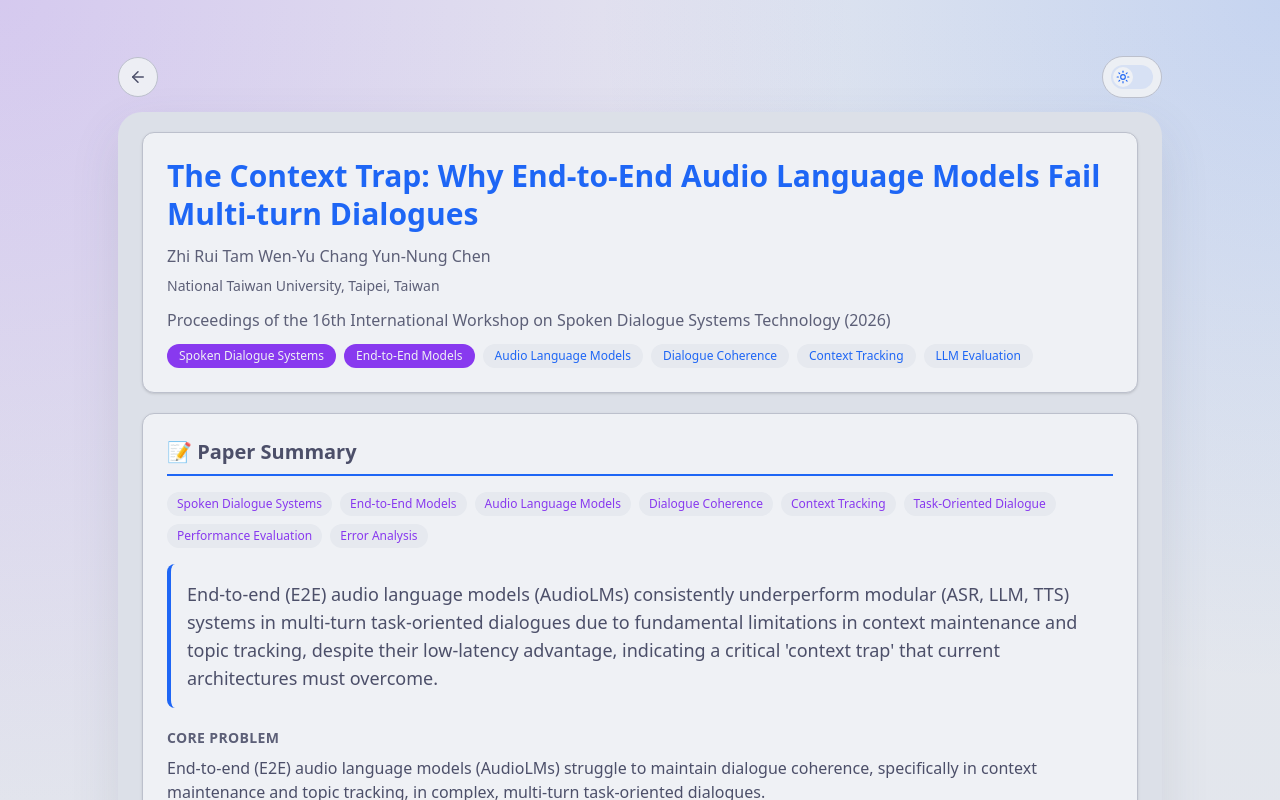
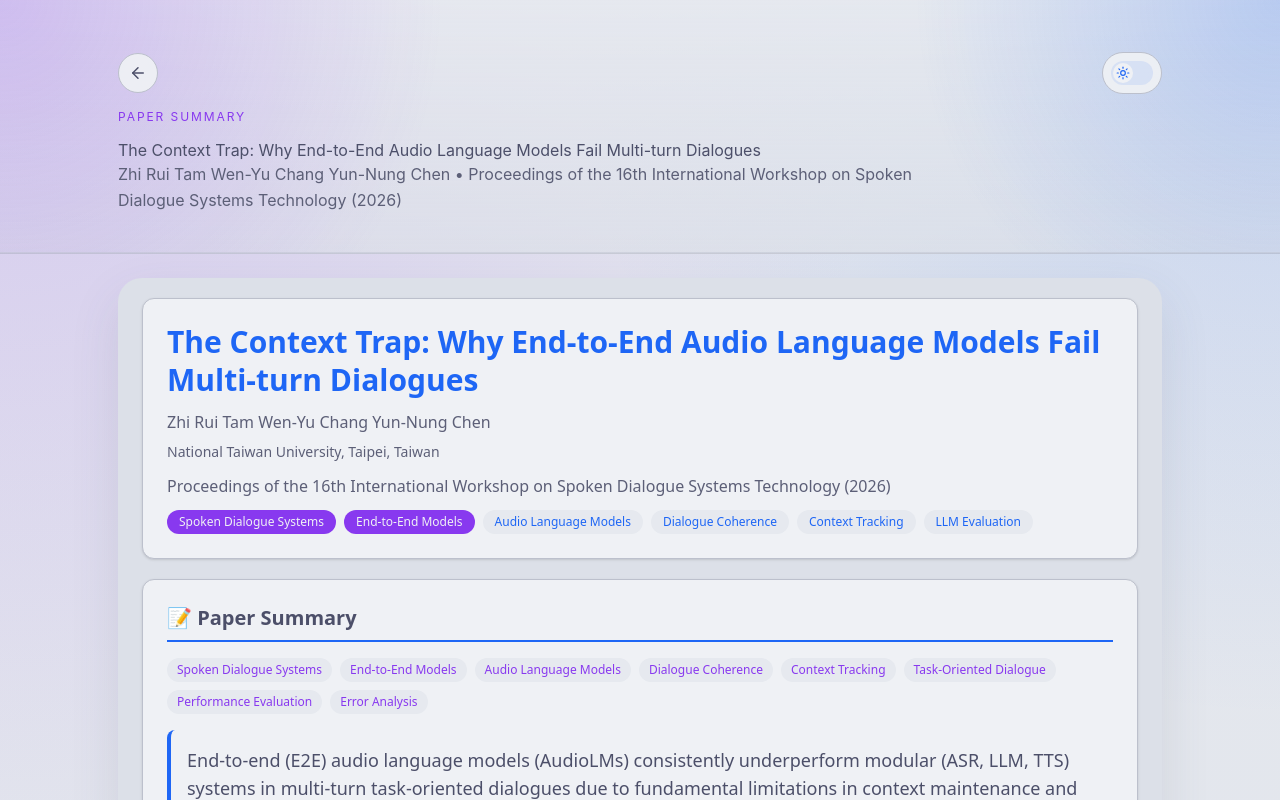
Before and after one commit to anuragshas/paper-summaries-site, a React (Vite) app: page /papers/paper-1772343143036 in a window 1280 px wide. Shown: the top 800 px of the page. Built offline with nearby package versions, Linux system fonts and the light colour scheme.

Commit message:
fix: polish Pages summary header controls

```diff
--- a/src/pages/PaperPage.tsx
+++ b/src/pages/PaperPage.tsx
@@ -23,12 +23,26 @@ export function PaperPage() {
 
   return (
     <main className="shell">
-      <div className="back-row">
-        <Link to="/" className="back-link" aria-label="Back to all papers">
-          <ArrowLeft size={18} />
-        </Link>
-        <ThemeToggle />
-      </div>
+      <header className="paper-page-header">
+        <div className="paper-page-header-inner">
+          <div className="back-row paper-page-controls">
+            <Link to="/" className="back-link" aria-label="Back to all papers">
+              <ArrowLeft size={18} />
+            </Link>
+            <ThemeToggle />
+          </div>
+          <div className="paper-page-hero-copy">
+            <p className="eyebrow">Paper Summary</p>
+            <h1>{summary?.title ?? 'Loading paper summary...'}</h1>
+            {summary ? (
+              <p className="paper-page-meta">
+                {summary.authors}
+                {summary.venue || summary.year ? ` • ${summary.venue} (${summary.year})` : ''}
+              </p>
+            ) : null}
+          </div>
+        </div>
+      </header>
       {error ? <div className="card error-card">{error}</div> : null}
       {!summary && !error ? <div className="card">Loading summary...</div> : null}
       {summary ? <PaperSummary data={summary} pdfImages={pdfImages} /> : null}
--- a/src/styles.css
+++ b/src/styles.css
@@ -133,6 +133,41 @@ a {
   max-width: 1080px;
   margin: 0 auto;
   padding: 32px 18px 64px;
+}
+
+.paper-page-header {
+  position: relative;
+  width: 100vw;
+  margin: -32px 0 24px;
+  margin-left: calc(50% - 50vw);
+  padding: 28px 0 40px;
+  border-bottom: 1px solid color-mix(in srgb, var(--line) 72%, transparent);
+  background:
+    radial-gradient(circle at top left, color-mix(in srgb, var(--accent-warm) 24%, transparent), transparent 34%),
+    radial-gradient(circle at top right, color-mix(in srgb, var(--accent) 22%, transparent), transparent 28%),
+    linear-gradient(180deg, color-mix(in srgb, var(--bg-accent) 94%, transparent), color-mix(in srgb, var(--bg) 72%, transparent));
+  box-shadow: inset 0 -1px 0 color-mix(in srgb, var(--line) 44%, transparent);
+}
+
+.paper-page-header-inner {
+  max-width: 1080px;
+  margin: 0 auto;
+  padding: 0 18px;
+}
+
+.paper-page-controls {
+  margin: 0 0 22px;
+}
+
+.paper-page-hero-copy {
+  max-width: 860px;
+}
+
+.paper-page-meta {
+  margin: 0;
+  color: var(--muted);
+  font-size: 1rem;
+  line-height: 1.6;
 }
 
 .hero,
@@ -535,6 +570,19 @@ pre {
     padding: 18px 10px 40px;
   }
 
+  .paper-page-header {
+    margin-top: -18px;
+    padding: 18px 0 28px;
+  }
+
+  .paper-page-header-inner {
+    padding: 0 10px;
+  }
+
+  .paper-page-controls {
+    margin-bottom: 16px;
+  }
+
   .hero {
     padding: 20px;
     border-radius: 22px;
```
